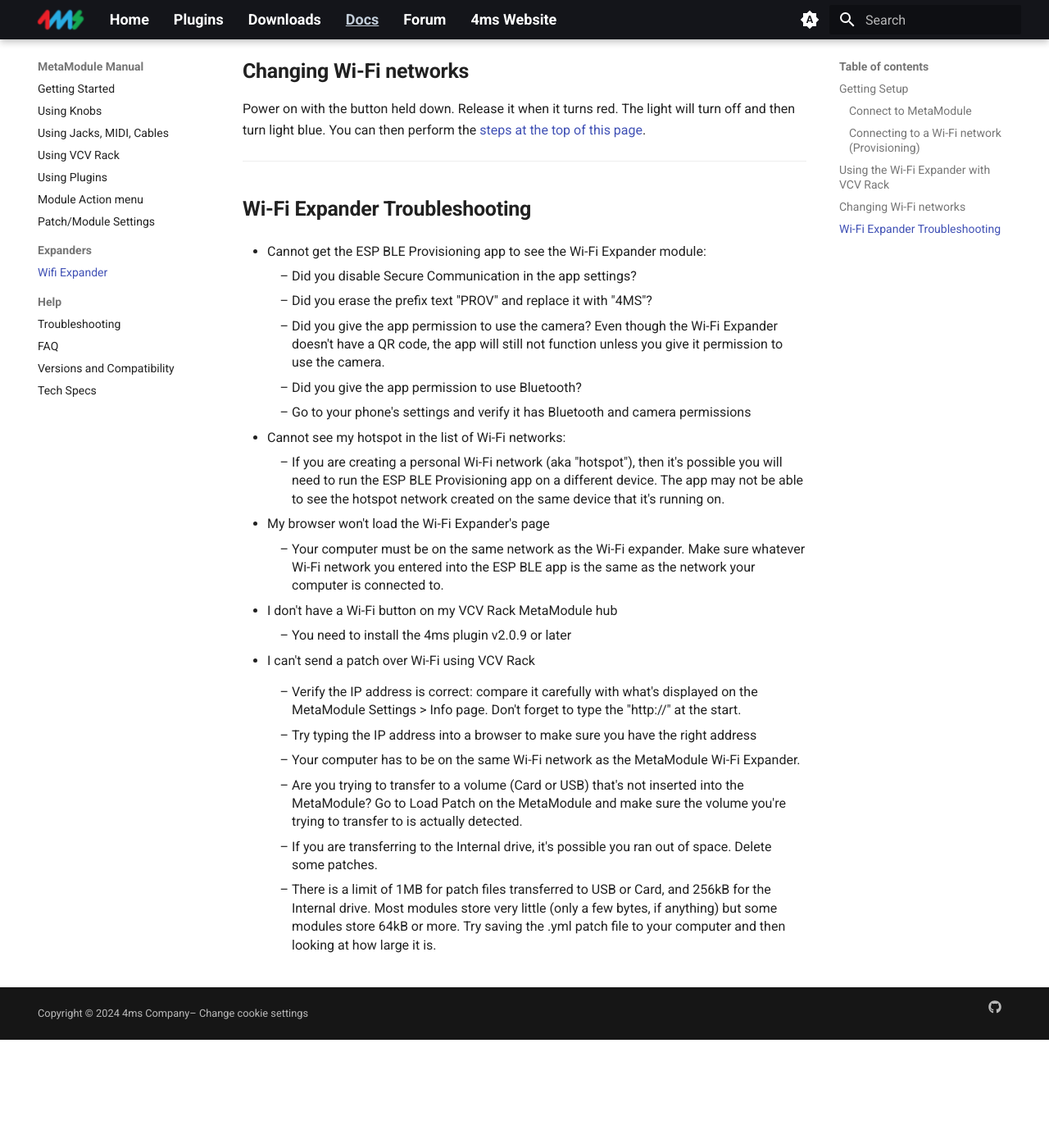
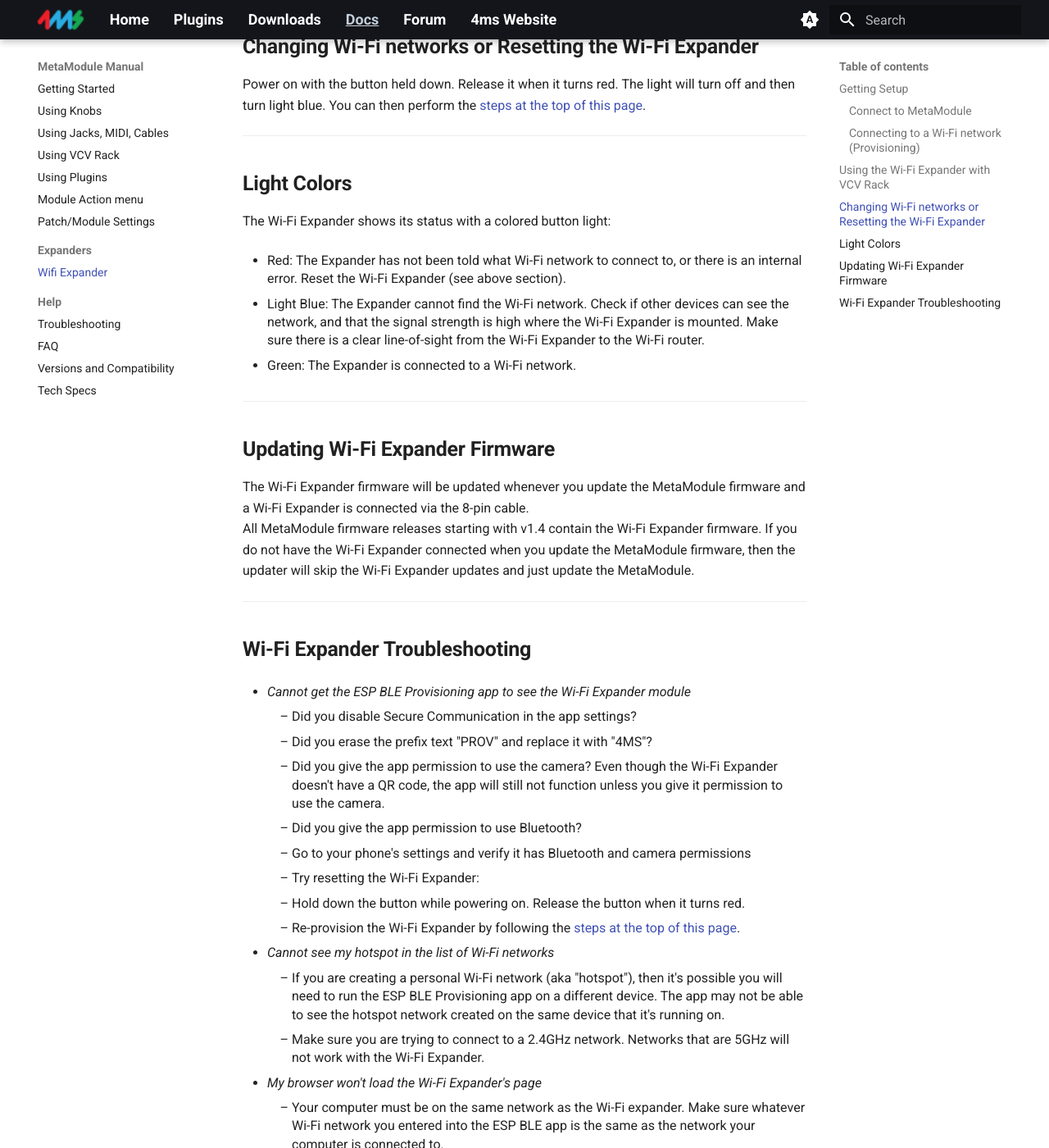
Before and after one commit to 4ms/metamodule-docs-website, an MkDocs documentation site: the page built from docs/wifi.md, in a window 1280 px wide and 1400 px high, scrolled down 3959 px. Shown: the whole window at 82% size. Built offline with MkDocs 1.6.1 and Material for MkDocs 9.7.7, drawn with Linux system fonts in a browser that asks for light colours; before the commit the page ends 5227 px from its top, so only the background shows below that; some of the changed text lies outside the part shown.

Commit message:
Update wifi docs

```diff
--- a/docs/wifi.md
+++ b/docs/wifi.md
@@ -111,12 +111,7 @@ anticipate needing to change Wi-Fi networks, you may want to leave it installed.
 <div class="grid cards" markdown>
 -   __1. Install the 4ms plugin for VCV Rack, version 2.0.9 or later__
 
-    You can update or install from the VCV Rack Library when v2.0.9 is available.
-
-    Or download from the [Github
-    Releases](https://github.com/4ms/4ms-vcv/releases/tag/vcv-v2.0.9) and then
-    [follow these instructions to install
-    manually](https://metamodule.info/docs/rack_manual_install.html)
+    Update or install from the [VCV Rack Library](https://library.vcvrack.com/4msCompany)
 
 </div>
 <div class="grid cards" markdown>
@@ -159,16 +154,44 @@ anticipate needing to change Wi-Fi networks, you may want to leave it installed.
 
 ----
 
-## Changing Wi-Fi networks
+## Changing Wi-Fi networks or Resetting the Wi-Fi Expander
 
 Power on with the button held down. Release it when it turns red. The light will turn off and then turn light blue.
 You can then perform the [steps at the top of this page](#connecting-to-a-wi-fi-network-provisioning).
 
 ----
 
+## Light Colors
+
+The Wi-Fi Expander shows its status with a colored button light:
+
+- Red: The Expander has not been told what Wi-Fi network to connect to, or
+  there is an internal error. Reset the Wi-Fi Expander (see above section).
+
+- Light Blue: The Expander cannot find the Wi-Fi network. Check if other
+  devices can see the network, and that the signal strength is high where the
+  Wi-Fi Expander is mounted. Make sure there is a clear line-of-sight from the
+  Wi-Fi Expander to the Wi-Fi router.
+
+- Green: The Expander is connected to a Wi-Fi network.
+
+----
+
+## Updating Wi-Fi Expander Firmware
+
+The Wi-Fi Expander firmware will be updated whenever you update the MetaModule
+firmware and a Wi-Fi Expander is connected via the 8-pin cable.
+
+All MetaModule firmware releases starting with v1.4 contain the Wi-Fi Expander
+firmware. If you do not have the Wi-Fi Expander connected when you update the
+MetaModule firmware, then the updater will skip the Wi-Fi Expander updates and
+just update the MetaModule.
+
+----
+
 ## Wi-Fi Expander Troubleshooting
 
-- Cannot get the ESP BLE Provisioning app to see the Wi-Fi Expander module:
+- _Cannot get the ESP BLE Provisioning app to see the Wi-Fi Expander module_
     - Did you disable Secure Communication in the app settings?
     - Did you erase the prefix text "PROV" and replace it with "4MS"?
     - Did you give the app permission to use the camera?
@@ -176,23 +199,30 @@ You can then perform the [steps at the top of this page](#connecting-to-a-wi-fi-
       still not function unless you give it permission to use the camera.
     - Did you give the app permission to use Bluetooth?
        - Go to your phone's settings and verify it has Bluetooth and camera permissions
+    - Try resetting the Wi-Fi Expander:
+       - Hold down the button while powering on. Release the button when it turns red.
+       - Re-provision the Wi-Fi Expander by following the [steps at the top of this page](#connecting-to-a-wi-fi-network-provisioning).
 
 
-- Cannot see my hotspot in the list of Wi-Fi networks:
+- _Cannot see my hotspot in the list of Wi-Fi networks_
     - If you are creating a personal Wi-Fi network (aka "hotspot"),
       then it's possible you will need to run the ESP BLE Provisioning app on a
       different device. The app may not be able to see the hotspot network
       created on the same device that it's running on.
+    - Make sure you are trying to connect to a 2.4GHz network. Networks that
+      are 5GHz will not work with the Wi-Fi Expander.
 
-- My browser won't load the Wi-Fi Expander's page
+- _My browser won't load the Wi-Fi Expander's page_
     - Your computer must be on the same network as the Wi-Fi expander.
       Make sure whatever Wi-Fi network you entered into the ESP BLE app is the
       same as the network your computer is connected to.
+    - Check the Wi-Fi Expander's light is green. If it's blue or red, then the Wi-Fi
+       Expander is not connected to the network.
 
-- I don't have a Wi-Fi button on my VCV Rack MetaModule hub
-    - You need to install the 4ms plugin v2.0.9 or later
+- _I don't have a Wi-Fi button on my VCV Rack MetaModule hub_
+    - You need to install the 4ms plugin for VCV Rack v2.0.9 or later
 
-- I can't send a patch over Wi-Fi using VCV Rack
+- _I can't send a patch over Wi-Fi using VCV Rack_
     - Verify the IP address is correct: compare it carefully with what's
       displayed on the MetaModule Settings > Info page. Don't forget to type
       the "http://" at the start.
@@ -202,7 +232,7 @@ You can then perform the [steps at the top of this page](#connecting-to-a-wi-fi-
     - Your computer has to be on the same Wi-Fi network as the MetaModule Wi-Fi Expander.
 
     - Are you trying to transfer to a volume (Card or USB) that's not inserted
-      into the MetaModule? Go to Load Patch on the MetaModule and make sure the
+      into the MetaModule? Go to `Load Patch` on the MetaModule and make sure the
       volume you're trying to transfer to is actually detected.
 
     - If you are transferring to the Internal drive, it's possible you ran out
@@ -212,3 +242,10 @@ You can then perform the [steps at the top of this page](#connecting-to-a-wi-fi-
       256kB for the Internal drive. Most modules store very little (only a few
       bytes, if anything) but some modules store 64kB or more. Try saving the
       .yml patch file to your computer and then looking at how large it is.
+
+- _Other problems_
+
+    - Make sure you are using the latest MetaModule firmware and Wi-Fi Expander
+      firmware. Updating the MetaModule firmware while the Wi-Fi Expander is
+      connected via the 8-pin cable will update both the MetaModule and the
+     Wi-Fi Expander.
```
